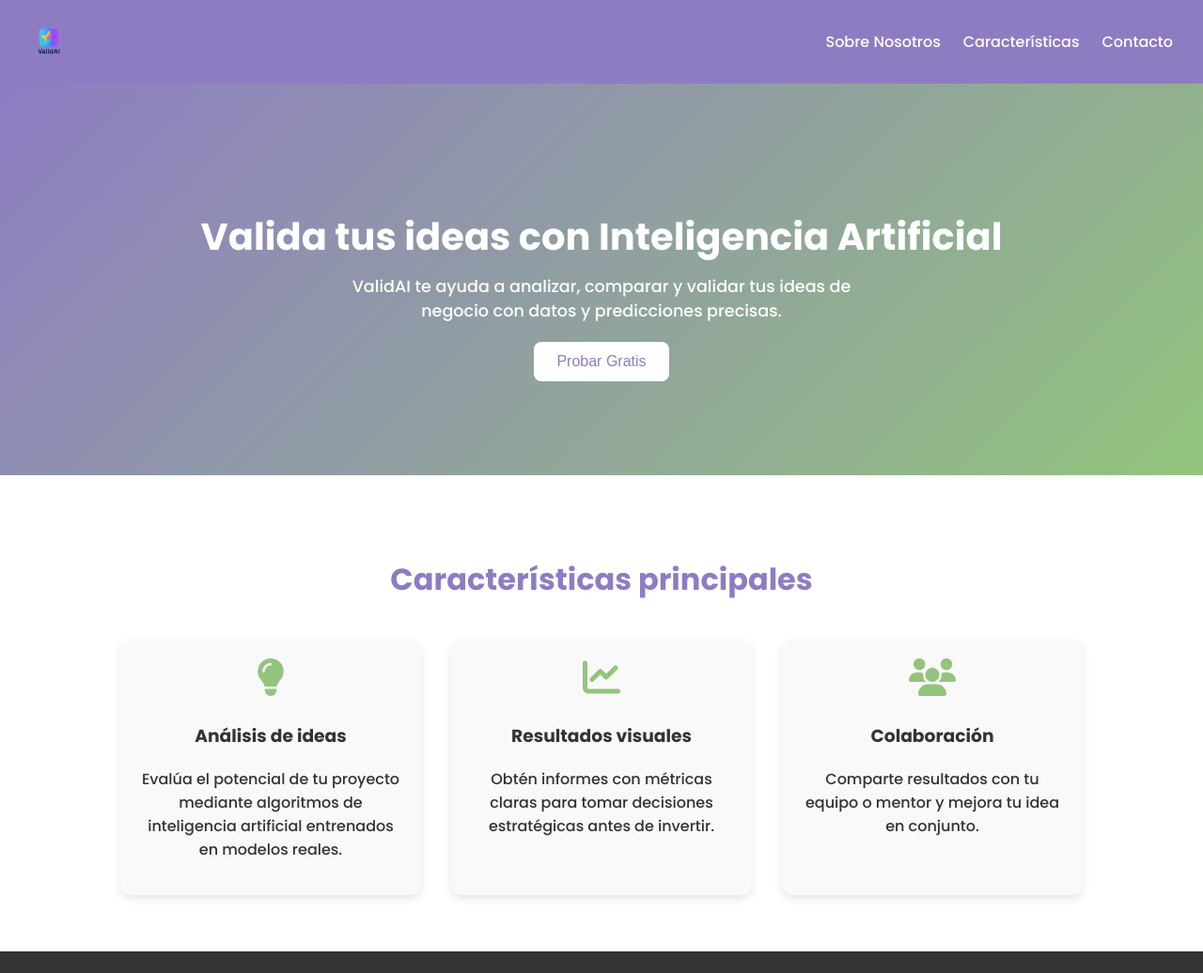
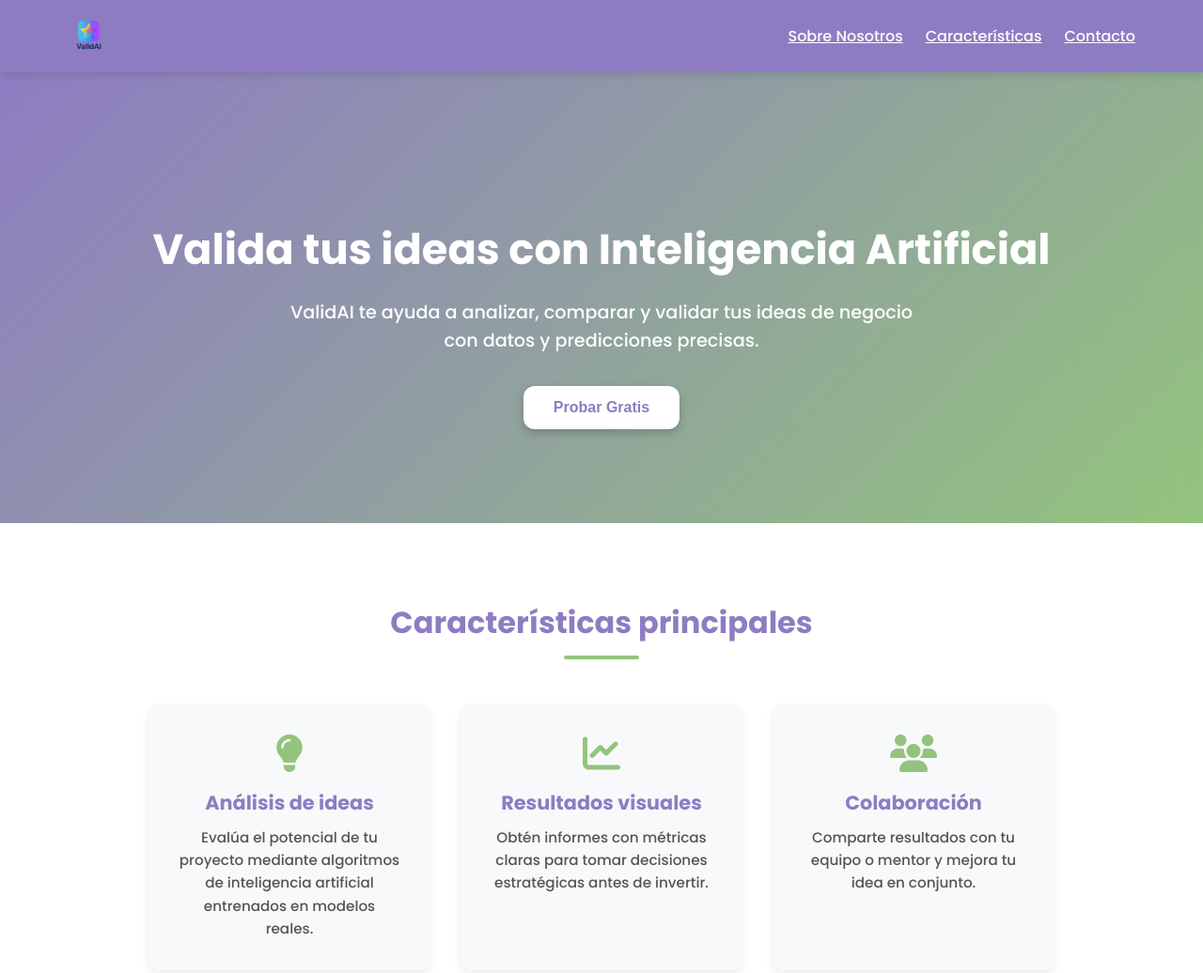
Before and after one commit to ValidAI-Team/validai_app, a plain HTML site: page public/index.html in a window 1280 px wide. Shown: the top 1036 px of the page at 94% size. Drawn offline with Linux system fonts and the light colour scheme; files that its build step writes are made by us from their sources; files whose address does not match are found by name.

Commit message:
Actualización de estilos y corrección de rutas

```diff
--- a/public/assents/styles/styles.css
+++ /dev/null
@@ -1,118 +0,0 @@
-/* ====== ESTILOS GENERALES ====== */
-body {
-  font-family: 'Poppins', sans-serif;
-  margin: 0;
-  padding: 0;
-  background-color: #f4f4f4;
-  color: #333;
-}
-
-a {
-  text-decoration: none;
-  color: inherit;
-}
-
-/* ====== HEADER ====== */
-.header {
-  background-color: #8e7cc3;
-  color: #fff;
-  padding: 1rem 2rem;
-}
-
-.header .container {
-  display: flex;
-  justify-content: space-between;
-  align-items: center;
-}
-
-.logo {
-  height: 40px;
-}
-
-nav ul {
-  list-style: none;
-  display: flex;
-  gap: 1.5rem;
-}
-
-nav a:hover {
-  text-decoration: underline;
-}
-
-/* ====== HERO ====== */
-.hero {
-  background: linear-gradient(135deg, #8e7cc3, #93c47d);
-  color: #fff;
-  text-align: center;
-  padding: 100px 20px;
-}
-
-.hero-content h1 {
-  font-size: 2.5rem;
-  margin-bottom: 10px;
-}
-
-.hero-content p {
-  max-width: 600px;
-  margin: 0 auto 20px;
-  font-size: 1.1rem;
-}
-
-.cta-btn {
-  background-color: #fff;
-  color: #8e7cc3;
-  border: none;
-  padding: 12px 24px;
-  font-size: 1rem;
-  border-radius: 8px;
-  cursor: pointer;
-  transition: 0.3s;
-}
-
-.cta-btn:hover {
-  background-color: #93c47d;
-  color: #fff;
-}
-
-/* ====== FEATURES ====== */
-.features {
-  background-color: #fff;
-  padding: 60px 20px;
-  text-align: center;
-}
-
-.features h2 {
-  font-size: 2rem;
-  color: #8e7cc3;
-  margin-bottom: 40px;
-}
-
-.features-container {
-  display: flex;
-  flex-wrap: wrap;
-  justify-content: center;
-  gap: 2rem;
-}
-
-.feature {
-  background-color: #f9f9f9;
-  padding: 20px;
-  border-radius: 12px;
-  width: 280px;
-  box-shadow: 0 4px 10px rgba(0,0,0,0.1);
-}
-
-.feature i {
-  font-size: 2.5rem;
-  color: #93c47d;
-  margin-bottom: 10px;
-}
-
-/* ====== FOOTER ====== */
-footer {
-  background-color: #333;
-  color: #fff;
-  text-align: center;
-  padding: 1rem;
-  font-size: 0.9rem;
-}
--- /dev/null
+++ b/public/assets/styles/styles.css
@@ -0,0 +1,235 @@
+/* =========================================================
+   ESTILOS BASE - VALIDAI LANDING PAGE
+   ========================================================= */
+:root {
+  --primary: #8e7cc3;
+  --secondary: #93c47d;
+  --text-dark: #333;
+  --text-light: #fff;
+  --bg-light: #f8f9fb;
+  --bg-dark: #222;
+  --radius: 12px;
+  --transition: all 0.3s ease;
+}
+
+* {
+  margin: 0;
+  padding: 0;
+  box-sizing: border-box;
+}
+
+body {
+  font-family: 'Poppins', sans-serif;
+  color: var(--text-dark);
+  background-color: var(--bg-light);
+  line-height: 1.6;
+  scroll-behavior: smooth;
+}
+
+/* =========================================================
+   HEADER
+   ========================================================= */
+.header {
+  position: fixed;
+  top: 0;
+  left: 0;
+  width: 100%;
+  background-color: var(--primary);
+  color: var(--text-light);
+  z-index: 100;
+  box-shadow: 0 4px 8px rgba(0,0,0,0.1);
+}
+
+.header .container {
+  display: flex;
+  justify-content: space-between;
+  align-items: center;
+  padding: 1rem 2rem;
+  max-width: 1200px;
+  margin: auto;
+}
+
+.logo {
+  height: 45px;
+  transition: transform 0.3s;
+}
+
+.logo:hover {
+  transform: scale(1.05);
+}
+
+nav ul {
+  list-style: none;
+  display: flex;
+  gap: 1.5rem;
+}
+
+nav a {
+  color: var(--text-light);
+  font-weight: 500;
+  transition: var(--transition);
+}
+
+nav a:hover {
+  color: var(--secondary);
+}
+
+/* =========================================================
+   HERO SECTION
+   ========================================================= */
+.hero {
+  background: linear-gradient(135deg, var(--primary), var(--secondary));
+  color: var(--text-light);
+  text-align: center;
+  padding: 160px 20px 100px;
+  margin-top: 70px;
+}
+
+.hero-content h1 {
+  font-size: 2.8rem;
+  margin-bottom: 1rem;
+  animation: fadeInDown 1s ease-in-out;
+}
+
+.hero-content p {
+  font-size: 1.2rem;
+  max-width: 700px;
+  margin: 0 auto 2rem;
+  animation: fadeInUp 1s ease-in-out;
+}
+
+.cta-btn {
+  background-color: var(--text-light);
+  color: var(--primary);
+  border: none;
+  padding: 14px 32px;
+  font-size: 1rem;
+  border-radius: var(--radius);
+  cursor: pointer;
+  transition: var(--transition);
+  font-weight: 600;
+  box-shadow: 0 4px 10px rgba(0,0,0,0.2);
+}
+
+.cta-btn:hover {
+  background-color: var(--secondary);
+  color: var(--text-light);
+  transform: translateY(-2px);
+}
+
+/* =========================================================
+   FEATURES SECTION
+   ========================================================= */
+.features {
+  background-color: #fff;
+  padding: 80px 20px;
+  text-align: center;
+}
+
+.features h2 {
+  font-size: 2rem;
+  color: var(--primary);
+  margin-bottom: 3rem;
+  position: relative;
+}
+
+.features h2::after {
+  content: "";
+  display: block;
+  width: 80px;
+  height: 4px;
+  background: var(--secondary);
+  margin: 10px auto;
+  border-radius: 2px;
+}
+
+.features-container {
+  display: flex;
+  flex-wrap: wrap;
+  justify-content: center;
+  gap: 2rem;
+  max-width: 1200px;
+  margin: 0 auto;
+}
+
+.feature {
+  background-color: var(--bg-light);
+  padding: 2rem;
+  border-radius: var(--radius);
+  width: 300px;
+  box-shadow: 0 4px 10px rgba(0,0,0,0.08);
+  transition: var(--transition);
+}
+
+.feature:hover {
+  transform: translateY(-8px);
+  box-shadow: 0 6px 14px rgba(0,0,0,0.12);
+}
+
+.feature i {
+  font-size: 2.5rem;
+  color: var(--secondary);
+  margin-bottom: 1rem;
+}
+
+.feature h3 {
+  color: var(--primary);
+  font-size: 1.3rem;
+  margin-bottom: 0.5rem;
+}
+
+.feature p {
+  font-size: 0.95rem;
+  color: #555;
+}
+
+/* =========================================================
+   FOOTER
+   ========================================================= */
+footer {
+  background-color: var(--bg-dark);
+  color: var(--text-light);
+  text-align: center;
+  padding: 1.5rem 1rem;
+  font-size: 0.9rem;
+  margin-top: 60px;
+}
+
+footer p {
+  opacity: 0.8;
+}
+
+/* =========================================================
+   ANIMACIONES
+   ========================================================= */
+@keyframes fadeInDown {
+  from { opacity: 0; transform: translateY(-30px); }
+  to { opacity: 1; transform: translateY(0); }
+}
+
+@keyframes fadeInUp {
+  from { opacity: 0; transform: translateY(30px); }
+  to { opacity: 1; transform: translateY(0); }
+}
+
+/* =========================================================
+   RESPONSIVE DESIGN
+   ========================================================= */
+@media (max-width: 900px) {
+  .hero-content h1 {
+    font-size: 2rem;
+  }
+
+  .hero-content p {
+    font-size: 1rem;
+  }
+
+  .features-container {
+    flex-direction: column;
+    align-items: center;
+  }
+
+  .feature {
+    width: 90%;
+  }
+}
--- a/public/index.html
+++ b/public/index.html
@@ -4,7 +4,7 @@
   <meta charset="UTF-8" />
   <meta name="viewport" content="width=device-width, initial-scale=1.0" />
   <title>ValidAI - Valida tus ideas con Inteligencia Artificial</title>
-  <link rel="stylesheet" href="./assets/styles/styles.css" />
+  <link rel="stylesheet" href="./assets/styles/styles.css">
   <link rel="icon" href="./favicon.ico" />
   <script defer src="./assets/scripts/main.js"></script>
   <link href="https://fonts.googleapis.com/css2?family=Poppins:wght@300;500;700&display=swap" rel="stylesheet">
```
Also changed, not shown: public/assets/images/logo.png (renamed from public/assents/images/logo.png), public/assets/scripts/main.js (renamed from public/assents/scripts/main.js).
